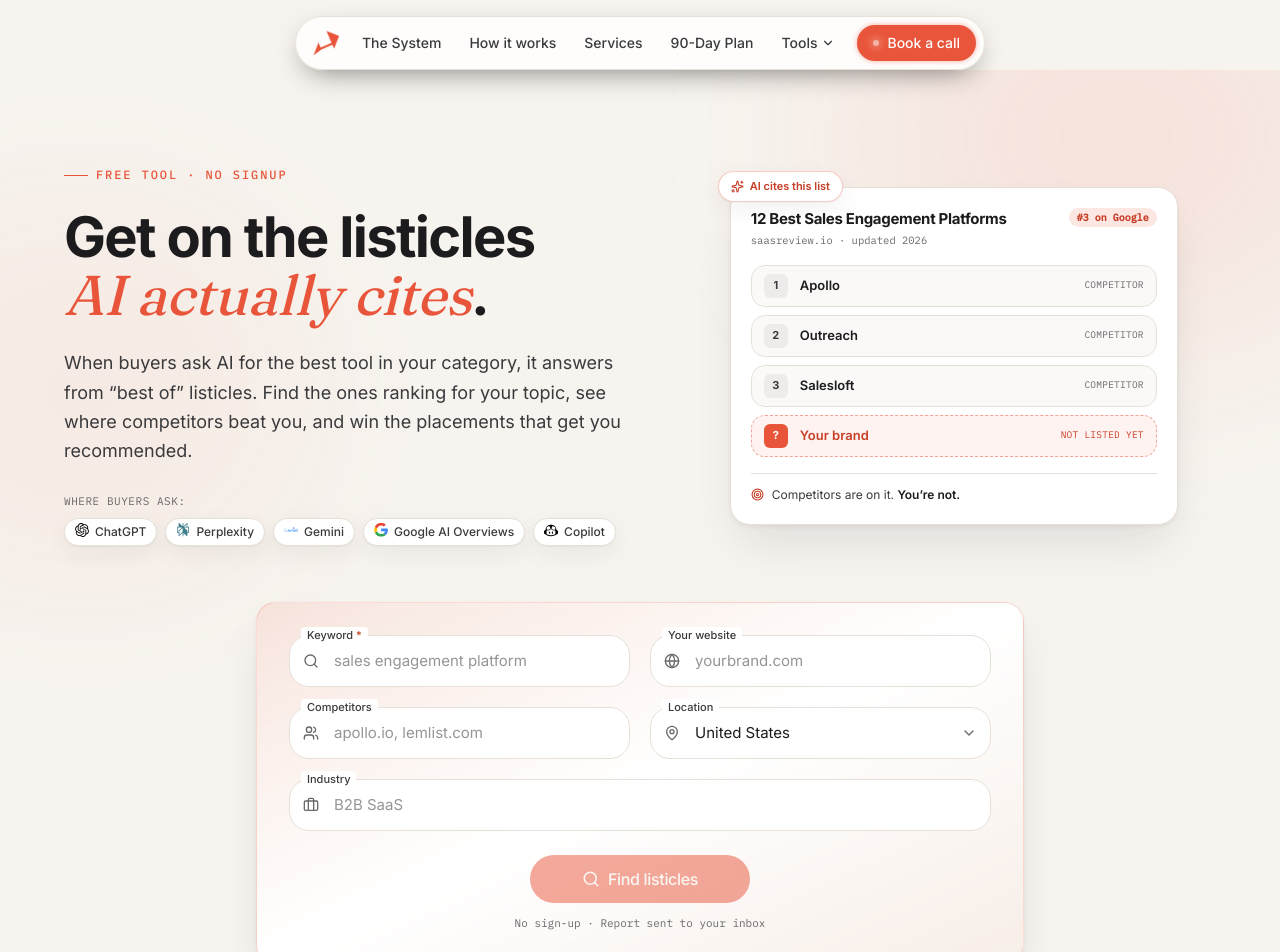
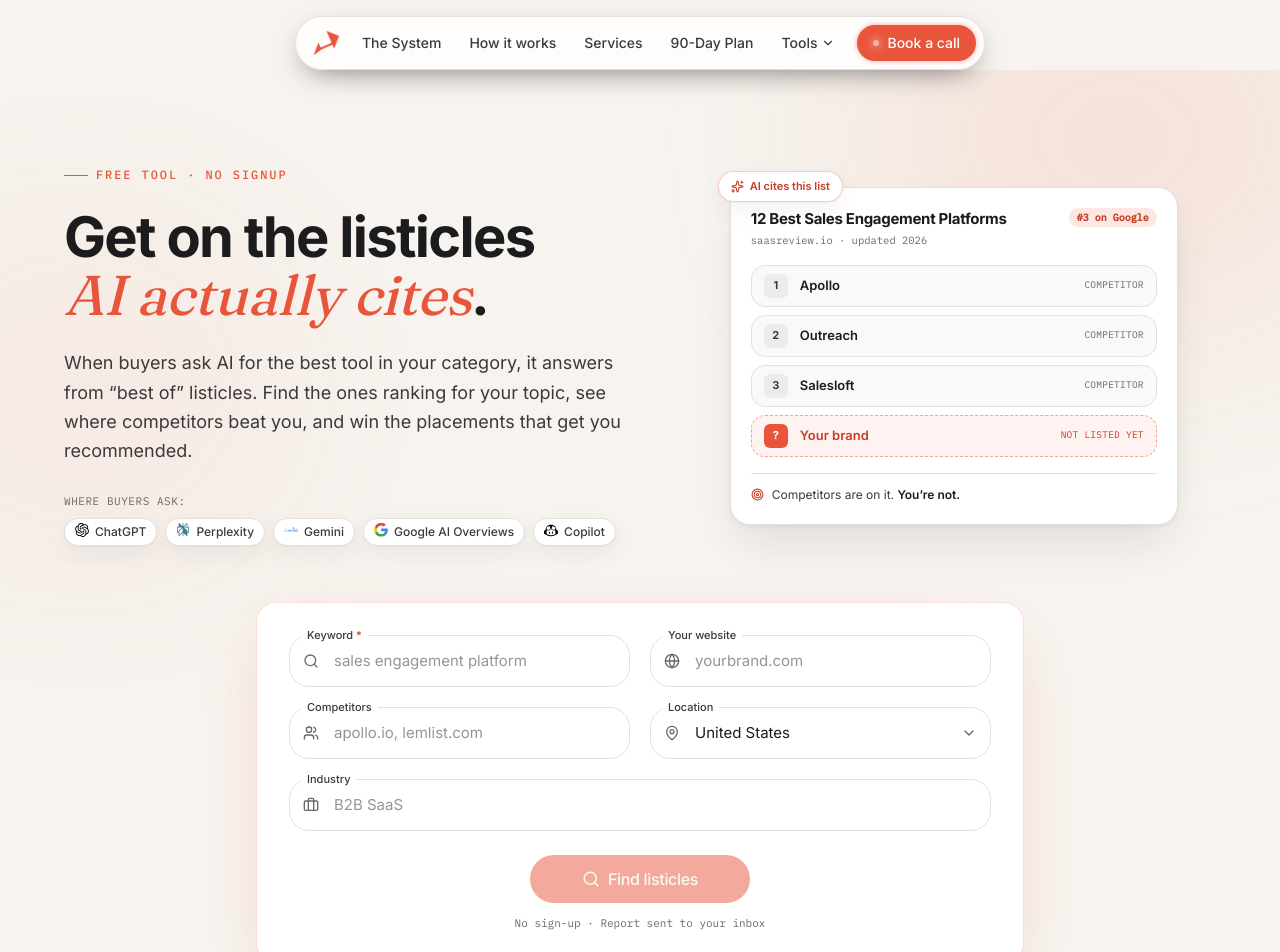
Before and after one commit to Sahin712/linkurst, a Next.js app: page /tools/listicle-finder in a window 1280 px wide. Shown: the top 952 px of the page. Built offline with nearby package versions, Linux system fonts and the light colour scheme.

Commit message:
Replace form-card gradient with a clean white card + coral glow shadow
Co-Authored-By: Claude Opus 4.8 <noreply@anthropic.com>

```diff
--- a/src/components/tools/listicle-finder.tsx
+++ b/src/components/tools/listicle-finder.tsx
@@ -86,7 +86,7 @@ export function ListicleFinder() {
     <div className="mt-10">
       <form
         onSubmit={openModal}
-        className="rounded-[var(--radius-xl)] border border-coral/20 bg-gradient-to-br from-coral-wash/70 via-surface to-coral-wash/30 p-6 shadow-[var(--shadow-panel)] sm:p-8"
+        className="rounded-[var(--radius-xl)] border border-coral/20 bg-surface p-6 shadow-[0_24px_70px_-24px_rgba(232,85,58,0.3)] sm:p-8"
       >
         <div className="grid gap-5 sm:grid-cols-2">
           <Field icon={Search} label="Keyword" required>
```
